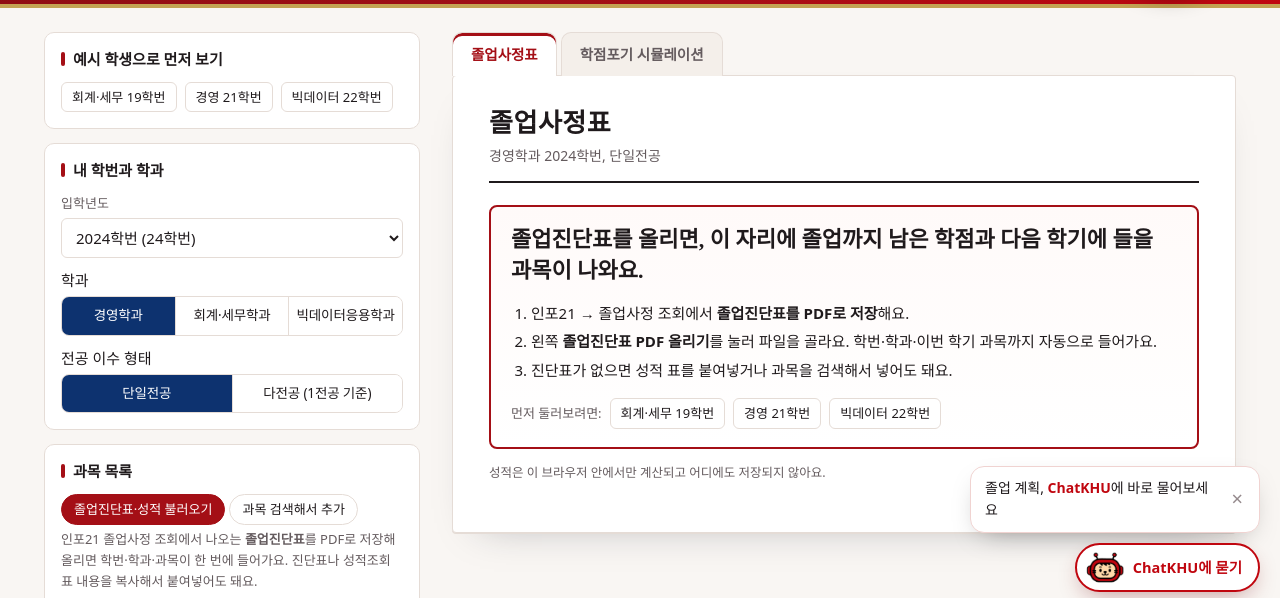
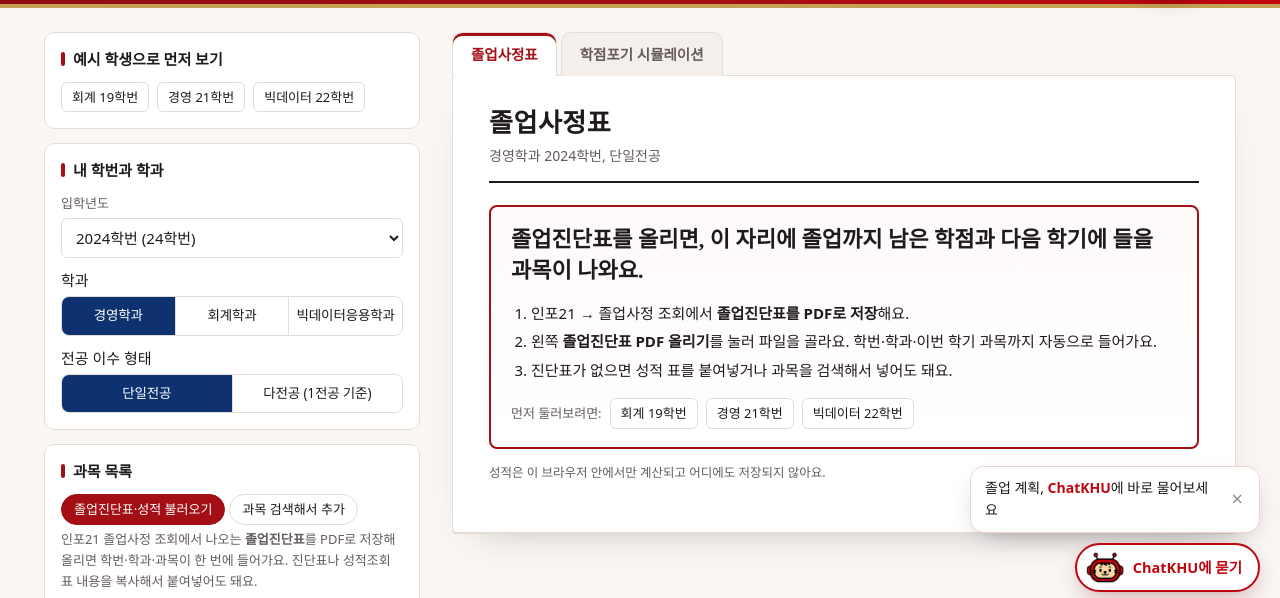
Before and after one commit to thdcksgur3-source/khu-grad-ai, a plain HTML site: page index.html in a window 1280 px wide. Shown: the part 188-786 px from the top of the page. Drawn offline with Linux system fonts and the light colour scheme; a web font is replaced by a local one.

Commit message:
Add files via upload

```diff
--- a/app.js
+++ b/app.js
@@ -174,7 +174,7 @@
       const gyNo = !!state.gyeyeol && d === '빅데이터응용학과';
       b.disabled = (d === '빅데이터응용학과' && state.year < 2022) || gyNo;
       b.title = gyNo ? '경영회계계열은 경영학과·회계학과 중에서 골라요' : b.disabled ? '빅데이터응용학과는 22학번부터 있어요' : '';
-      if (d === '회계·세무학과') b.textContent = state.year >= 2026 ? '회계학과' : '회계·세무학과';
+      if (d === '회계·세무학과') b.textContent = '회계학과';
     });
     document.querySelectorAll('#track button').forEach((b) => b.setAttribute('aria-pressed', String(b.dataset.v === state.track)));
     document.querySelectorAll('.tabs button').forEach((b) => b.setAttribute('aria-selected', String(b.dataset.tab === state.tab)));
@@ -385,7 +385,7 @@
     const unmet = res.unmet.map((r) => `- ${r.label}: ${r.flag ? '확인 필요' : `${r.have}/${r.need}${r.unit === '과목' ? '과목' : '학점'}`}${r.missing && r.missing.length ? ` (미이수: ${r.missing.join(', ')})` : ''}`).join('\n') || '- 없음';
     const now = res.courses.filter((c) => c.ip).map((c) => c.t).join(', ');
     const planTxt = (plan.semesters || []).map((s) => `- ${termName(s)}: ${s.items.map((i) => (i.milestone ? `[졸업 절차] ${i.t}` : i.t)).join(', ')}`).join('\n');
-    return `나는 경희대학교 ${state.gyeyeol ? `${state.gyeyeol}로 입학한 ${res.year}학번이고(${res.deptLabel} 진입 기준) ` : `${res.deptLabel} ${res.year}학번이고 `} ${res.track === 'multi' ? '다전공' : '단일전공'} 과정이야.
+    return `나는 경희대학교 ${state.gyeyeol ? `${state.gyeyeol}로 입학한 ${res.year}학번이고(${res.deptLabel} 진입 기준)` : `${res.deptLabel} ${res.year}학번이고`} ${res.track === 'multi' ? '다전공' : '단일전공'} 과정이야.
 이번 학기에 듣는 과목: ${now || '없음'}
 '경영대 졸업사정표'로 이번 학기를 마친 뒤 기준으로 점검한 결과는 아래와 같아.
 
@@ -481,7 +481,7 @@ ${planTxt || '- 남은 학기 없음'}
       out.innerHTML = `<div class="sheet-head"><div><h2>졸업사정표</h2><p class="who">${esc(whoDept(res))} ${res.year}학번, ${res.track === 'multi' ? '다전공' : '단일전공'}</p></div></div>
       <div class="road" style="margin-top:22px"><p class="headline">졸업진단표를 올리면, 이 자리에 졸업까지 남은 학점과 다음 학기에 들을 과목이 나와요.</p>
       <ol style="margin:12px 0 0;padding-left:20px;line-height:1.9"><li>인포21 → 졸업사정 조회에서 <b>졸업진단표를 PDF로 저장</b>해요.</li><li>왼쪽 <b>졸업진단표 PDF 올리기</b>를 눌러 파일을 골라요. 학번·학과·이번 학기 과목까지 자동으로 들어가요.</li><li>진단표가 없으면 성적 표를 붙여넣거나 과목을 검색해서 넣어도 돼요.</li></ol>
-      <div class="btnrow" style="margin-top:14px"><span class="msg">먼저 둘러보려면:</span><button class="btn ghost small" type="button" data-sample2="acct">회계·세무 19학번</button><button class="btn ghost small" type="button" data-sample2="mgmt">경영 21학번</button><button class="btn ghost small" type="button" data-sample2="bdas">빅데이터 22학번</button></div></div>
+      <div class="btnrow" style="margin-top:14px"><span class="msg">먼저 둘러보려면:</span><button class="btn ghost small" type="button" data-sample2="acct">회계 19학번</button><button class="btn ghost small" type="button" data-sample2="mgmt">경영 21학번</button><button class="btn ghost small" type="button" data-sample2="bdas">빅데이터 22학번</button></div></div>
       <p class="sub" style="margin-top:14px">성적은 이 브라우저 안에서만 계산되고 어디에도 저장되지 않아요.</p>`;
       return;
     }
--- a/data.js
+++ b/data.js
@@ -726,7 +726,7 @@ window.KHU_DATA = {
           2022,
           2023
         ],
-        "text": "19~23학번 세칙의 SW 졸업요건 조항에는 \"경영학과 입학생\"이라고 적혀 있어요. 회계·세무학과에도 적용되는지 학과에 확인하세요."
+        "text": "19~23학번 세칙의 SW 졸업요건 조항에는 \"경영학과 입학생\"이라고 적혀 있어요. 회계학과(당시 회계·세무학과)에도 적용되는지 학과에 확인하세요."
       }
     ],
     "_all": [
--- a/engine.js
+++ b/engine.js
@@ -82,7 +82,8 @@
   const prefixOf = (c) => ((c.no || (lookup(c) || {}).no || '').match(/^[A-Z]+/) || [''])[0];
 
   const ruleKey = (dept) => (dept === '회계학과' ? '회계·세무학과' : dept);
-  const deptLabel = (dept, year) => (ruleKey(dept) === '회계·세무학과' ? (year >= 2026 ? '회계학과' : '회계·세무학과') : dept);
+  // 2026학년도부터 학과명이 회계학과로 바뀌어, 화면에는 학번과 상관없이 '회계학과'로 표시한다 (규칙 데이터 키는 '회계·세무학과' 그대로)
+  const deptLabel = (dept) => (ruleKey(dept) === '회계·세무학과' ? '회계학과' : dept);
   const groupFor = (dept, year) => D.rules[ruleKey(dept)].groups.find((g) => g.entry_years.includes(year));
   const byYear = (v, year) => (v && typeof v === 'object' && !Array.isArray(v) ? (v[String(year)] ?? Object.values(v).pop()) : v);
   const inList = (list, t) => (list || []).some((x) => norm(x) === norm(t));
@@ -300,7 +301,7 @@
     if (unsureCs.length) tips.push(`${unsureCs.map((c) => c.t).join(', ')} 과목은 ${year}학번 세칙의 회계과목군 목록에 없어요. 진단 표에서는 회계과목군으로 셌지만, 인정되지 않으면 회계과목군이 ${sum(unsureCs)}학점 더 부족해요. 수강 계획은 인정되지 않는 경우까지 대비해서 짰으니, 학과에 꼭 확인하세요.`);
     if (multi && year <= 2023) tips.push(`다전공 전공학점은 세칙 부칙상 "선발연도" 기준으로 적용된다고 적혀 있어요. 2024학년도 이후에 다전공으로 선발됐다면 입학년도 기준(${byYear(g.multi.total, year)}학점)이 아니라 2024 개정 기준(39학점)이 적용될 수도 있으니 학과에 확인하세요.`);
     if (common.graduation_exam) tips.push('졸업시험은 공인회계사 1차 합격, 현장실습, 공인 경진대회 입상 등으로 대체할 수 있어요.');
-    if (key === '회계·세무학과' && year <= 2023) tips.push('19~23학번 회계·세무학과는 회사법·유가증권법·재무제표분석·가치평가론이 경영과목군이에요. 회계과목군 15학점 계산에서 빠지니 주의하세요.');
+    if (key === '회계·세무학과' && year <= 2023) tips.push('19~23학번 회계학과는 회사법·유가증권법·재무제표분석·가치평가론이 경영과목군이에요. 회계과목군 15학점 계산에서 빠지니 주의하세요.');
 
     /* --- 다전공 시뮬레이션 (경영대 안) --- */
     const doubles = BIZ_DEPTS.filter((d) => d !== key).map((d2) => {
--- a/index.html
+++ b/index.html
@@ -28,7 +28,7 @@
     <section class="field">
       <h2>예시 학생으로 먼저 보기</h2>
       <div class="btnrow" id="samples">
-        <button class="btn ghost small" type="button" data-sample="acct">회계·세무 19학번</button>
+        <button class="btn ghost small" type="button" data-sample="acct">회계 19학번</button>
         <button class="btn ghost small" type="button" data-sample="mgmt">경영 21학번</button>
         <button class="btn ghost small" type="button" data-sample="bdas">빅데이터 22학번</button>
       </div>
@@ -40,7 +40,7 @@
       <div><span class="lbl">학과</span>
         <div class="seg" id="dept" role="group" aria-label="학과">
           <button type="button" data-v="경영학과">경영학과</button>
-          <button type="button" data-v="회계·세무학과">회계·세무학과</button>
+          <button type="button" data-v="회계·세무학과">회계학과</button>
           <button type="button" data-v="빅데이터응용학과">빅데이터응용학과</button>
         </div>
         <p class="msg" id="deptmsg" aria-live="polite" style="margin:6px 0 0"></p>
```
Also changed, not shown: 1 other file.
